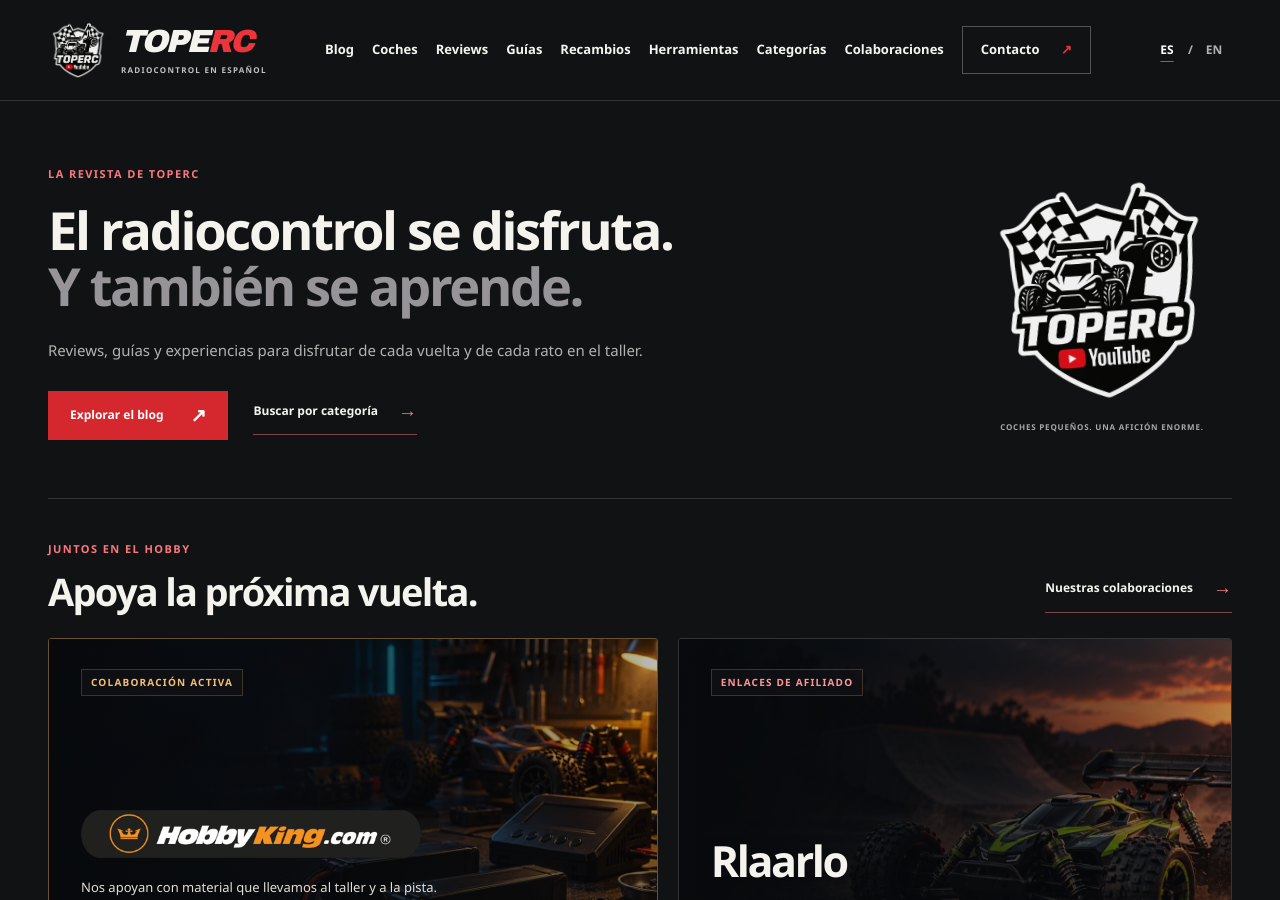
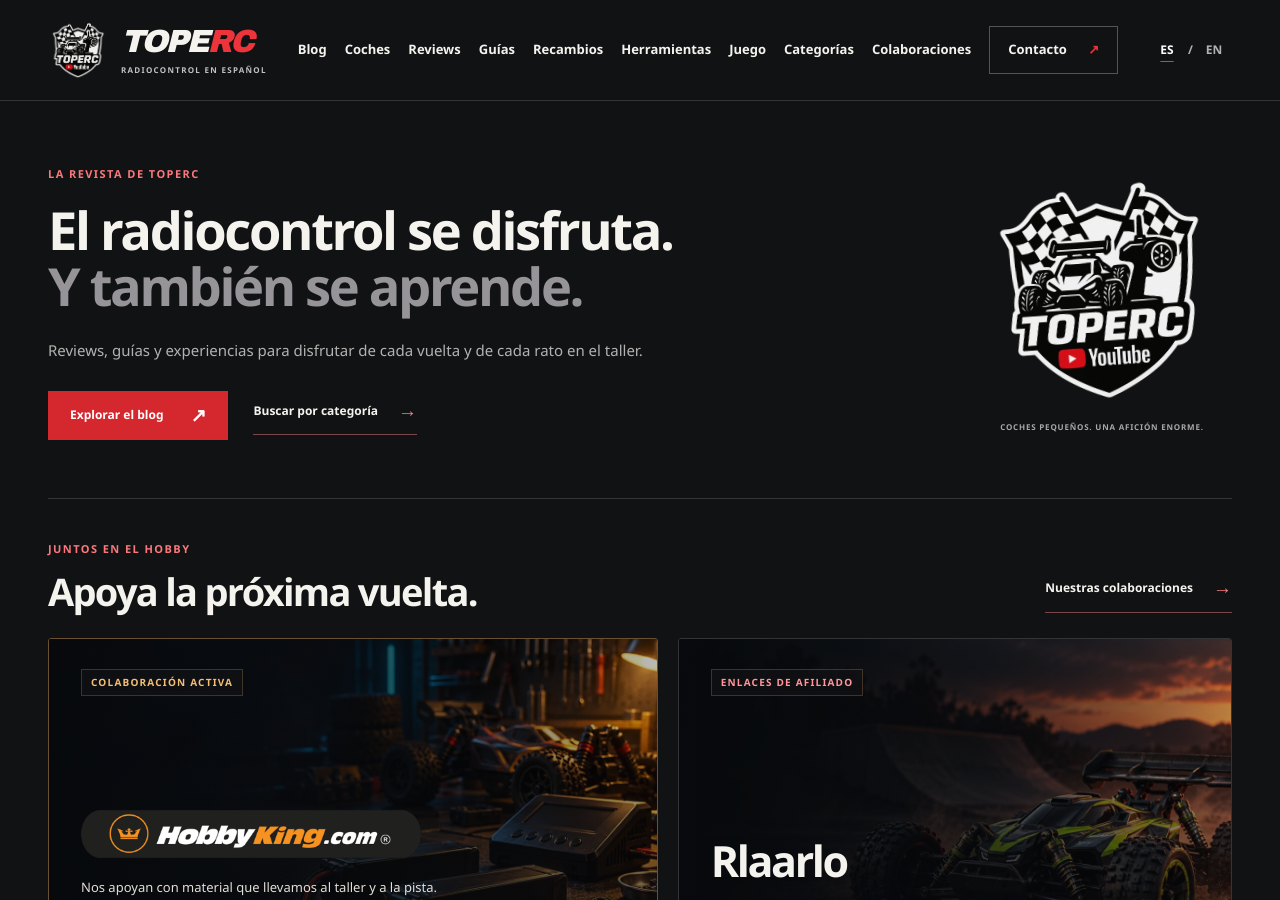
Before and after one commit to toperc/toperc.github.io, a Jekyll site: the page built from index.markdown, in a window 1280 px wide and 900 px high. Built offline with Jekyll 4.4.1, drawn with Linux system fonts in a browser that asks for light colours.

Commit message:
Añade el juego al menú de TopeRC

```diff
--- a/_data/english.json
+++ b/_data/english.json
@@ -194,6 +194,7 @@
   "Recambios Wltoys 144010": "Wltoys 144010 Spare Parts",
   "Recambios MJX Hypergo 14210": "MJX Hypergo 14210 Spare Parts",
   "Colaboraciones": "Partnerships",
+  "Juego": "Game",
   "Marcas / Comunidad / RC": "Brands / Community / RC",
   "Juntos en el hobby": "Together in the hobby",
   "Apoya la próxima vuelta.": "Support the next lap.",
--- a/_data/navigation.yml
+++ b/_data/navigation.yml
@@ -16,6 +16,9 @@
 - title: Herramientas
   url: /herramientas/
   section: tools
+- title: Juego
+  url: https://thegame.toperc.com/
+  section: game
 - title: Categorías
   url: /categorias/
   section: categories
```
